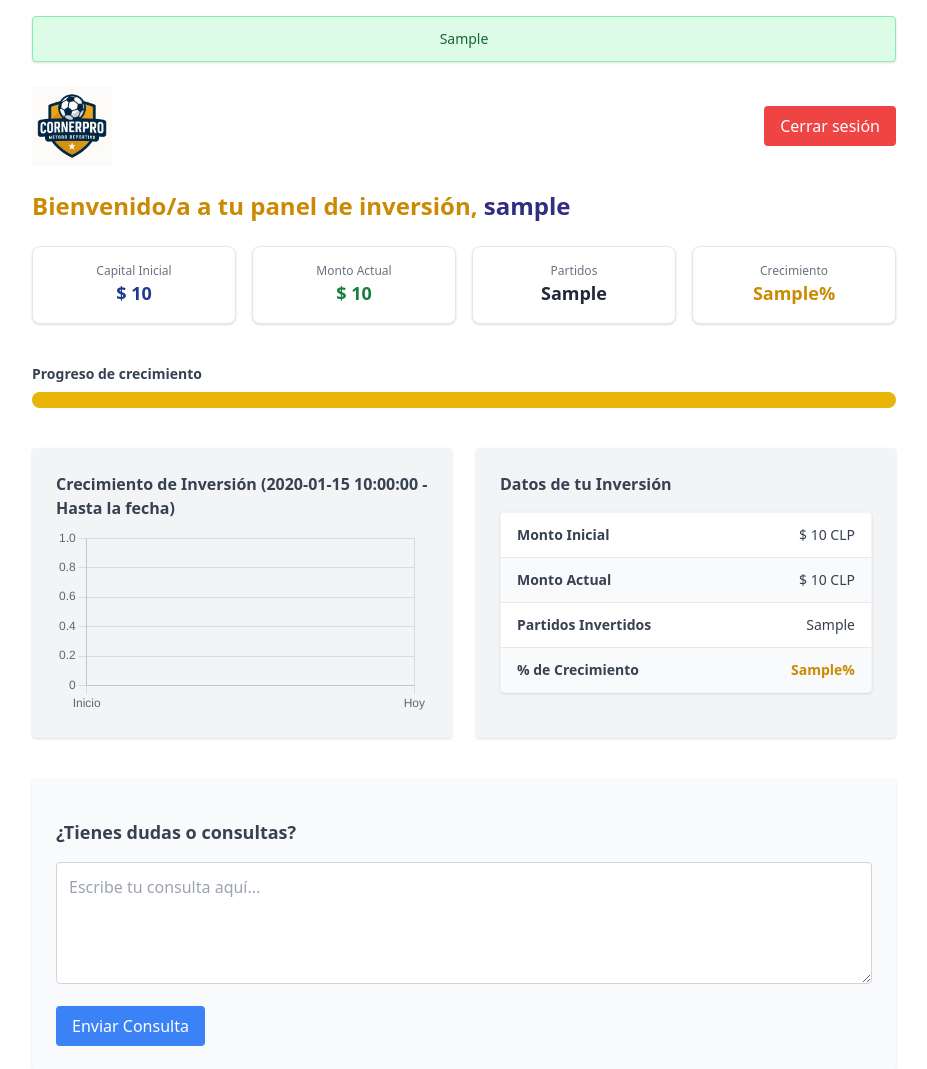
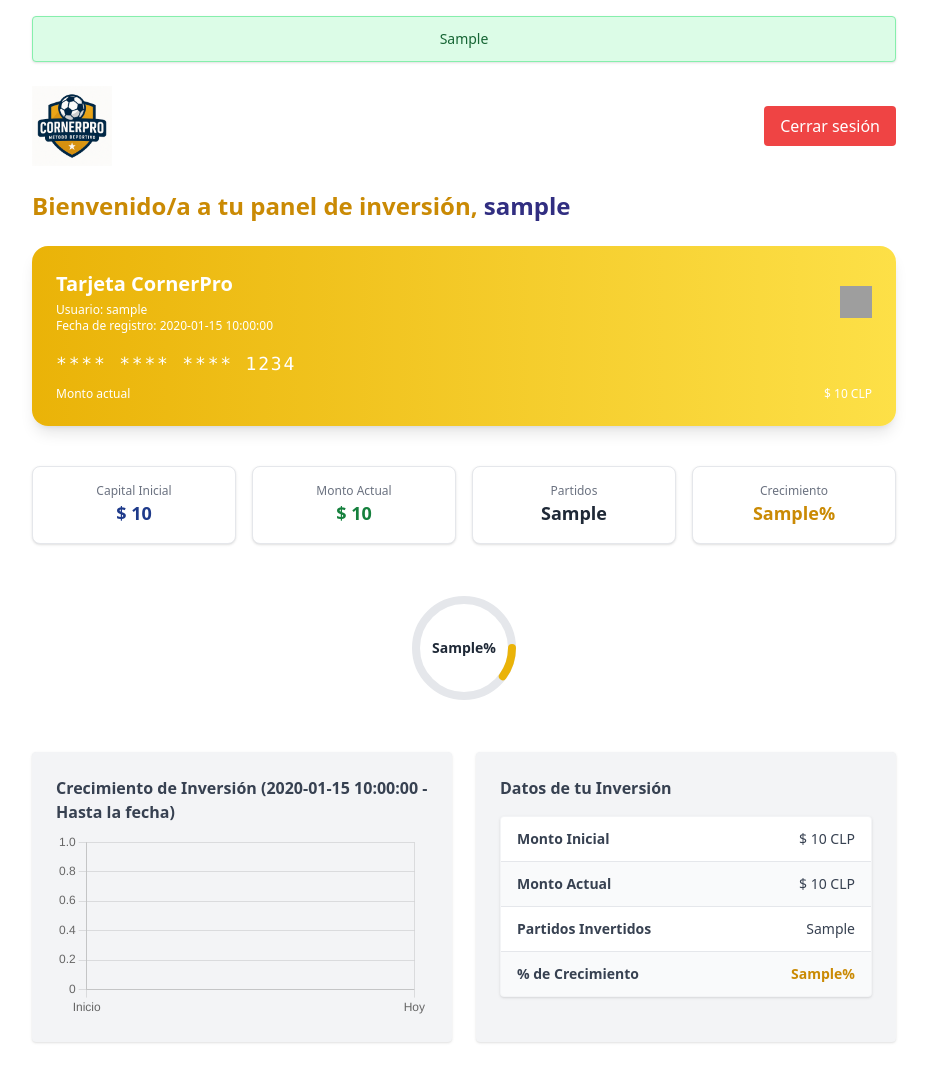
Before and after one commit to jmirandal1994/cornerpro, a Flask app: template templates/dashboard.html in a window 1280 px wide. Shown: the top 1069 px of the page, without its empty margins (176-1103 px from the left). Run offline with Flask 2, Linux system fonts and the light colour scheme; the template is opened without the code that fills it: most values are stand-ins (such as "Sample title", 1, 10 or a date in 2020); some libraries are stand-ins or nearby versions; grey boxes are pictures that could not be loaded.

Commit message:
💳 Agrega tarjeta virtual y mejora gráfica de crecimiento

```diff
--- a/templates/dashboard.html
+++ b/templates/dashboard.html
@@ -9,7 +9,7 @@
 </head>
 <body class="bg-white p-4 max-w-4xl mx-auto">
 
-  <!-- Modal de bienvenida (una vez) -->
+  <!-- Modal bienvenida -->
   <script>
     if (!localStorage.getItem("bienvenidaMostrada")) {
       alert("🎉 Bienvenido/a a CornerPro. Desde aquí podrás monitorear tus inversiones y enviar solicitudes.");
@@ -17,7 +17,6 @@
     }
   </script>
 
-  <!-- Notificación -->
   {% if mensaje_enviado %}
     <div class="bg-green-100 text-green-800 border border-green-300 px-4 py-3 rounded mb-6 shadow text-sm text-center">
       {{ mensaje_enviado }}
@@ -36,6 +35,25 @@
   <h1 class="text-2xl font-bold text-yellow-600 mb-6">
     Bienvenido/a a tu panel de inversión, <span class="text-indigo-900">{{ username }}</span>
   </h1>
+
+  <!-- Tarjeta virtual estilo CornerPro -->
+  <div class="bg-gradient-to-r from-yellow-500 to-yellow-300 text-white rounded-2xl p-6 shadow-lg mb-10">
+    <div class="flex justify-between items-center">
+      <div>
+        <h2 class="text-xl font-semibold mb-1">Tarjeta CornerPro</h2>
+        <p class="text-xs">Usuario: {{ username }}</p>
+        <p class="text-xs">Fecha de registro: {{ fecha_creacion }}</p>
+      </div>
+      <img src="{{ url_for('static', filename='chip.png') }}" alt="chip" class="w-8 h-8">
+    </div>
+    <div class="mt-4">
+      <p class="tracking-widest text-lg font-mono">**** **** **** {{ username[-4:] if username|length > 4 else '1234' }}</p>
+    </div>
+    <div class="mt-2 flex justify-between text-xs">
+      <span>Monto actual</span>
+      <span>$ {{ "{:,.0f}".format(monto_actual).replace(",", ".") }} CLP</span>
+    </div>
+  </div>
 
   <!-- Tarjetas resumen -->
   <div class="grid grid-cols-2 md:grid-cols-4 gap-4 mb-10">
@@ -57,23 +75,25 @@
     </div>
   </div>
 
-  <!-- Barra de progreso -->
-  <div class="mb-10">
-    <h2 class="text-sm font-semibold text-gray-700 mb-2">Progreso de crecimiento</h2>
-    <div class="w-full bg-gray-200 rounded-full h-4">
-      <div class="bg-yellow-500 h-4 rounded-full transition-all" style="width: {{ porcentaje_crecimiento }}%;"></div>
+  <!-- Progreso de crecimiento (gráfico circular) -->
+  <div class="flex justify-center mb-10">
+    <div class="relative w-32 h-32">
+      <svg class="absolute top-0 left-0 w-full h-full">
+        <circle class="text-gray-200" stroke-width="8" stroke="currentColor" fill="transparent" r="48" cx="64" cy="64" />
+        <circle class="text-yellow-500" stroke-width="8" stroke-dasharray="301.6" stroke-dashoffset="{{ 301.6 - (301.6 * (porcentaje_crecimiento | float) / 100 if porcentaje_crecimiento | float < 100 else 301.6) }}" stroke-linecap="round" stroke="currentColor" fill="transparent" r="48" cx="64" cy="64" />
+      </svg>
+      <div class="absolute inset-0 flex items-center justify-center">
+        <span class="text-sm font-semibold text-gray-800">{{ porcentaje_crecimiento }}%</span>
+      </div>
     </div>
   </div>
 
-  <!-- Secciones principales -->
+  <!-- Resto del dashboard -->
   <div class="grid grid-cols-1 md:grid-cols-2 gap-6">
-    <!-- Gráfico -->
     <div class="bg-gray-100 p-6 rounded shadow">
       <h2 class="font-semibold text-gray-700 mb-2">Crecimiento de Inversión ({{ fecha_creacion }} - Hasta la fecha)</h2>
       <canvas id="growthChart"></canvas>
     </div>
-
-    <!-- Tabla -->
     <div class="bg-gray-100 p-6 rounded shadow">
       <h2 class="font-semibold text-gray-700 mb-4">Datos de tu Inversión</h2>
       <table class="w-full text-sm text-left text-gray-700 border border-gray-300 rounded overflow-hidden shadow">
@@ -101,22 +121,17 @@
 
   <!-- Formularios -->
   <div class="mt-10 space-y-6">
-    <!-- Consulta -->
     <form method="POST" class="bg-gray-50 p-6 rounded shadow space-y-4">
       <input type="hidden" name="tipo" value="consulta">
       <h2 class="text-lg font-semibold text-gray-700">¿Tienes dudas o consultas?</h2>
       <textarea name="mensaje" placeholder="Escribe tu consulta aquí..." class="w-full p-3 border border-gray-300 rounded" rows="4"></textarea>
       <button type="submit" class="bg-blue-500 hover:bg-blue-600 text-white px-4 py-2 rounded">Enviar Consulta</button>
     </form>
-
-    <!-- Incrementar -->
     <form method="POST" class="bg-green-50 p-6 rounded shadow">
       <input type="hidden" name="tipo" value="incrementar">
       <h2 class="text-lg font-semibold text-gray-700 mb-2">¿Deseas incrementar tu capital?</h2>
       <button type="submit" class="bg-green-600 hover:bg-green-700 text-white py-2 px-4 rounded">Solicitar Incremento</button>
     </form>
-
-    <!-- Retiro -->
     <form method="POST" class="bg-yellow-50 p-6 rounded shadow">
       <input type="hidden" name="tipo" value="retiro">
       <h2 class="text-lg font-semibold text-gray-700 mb-2">¿Deseas solicitar un retiro?</h2>
@@ -124,6 +139,7 @@
     </form>
   </div>
 
+  <!-- Chart.js -->
   <script>
     const ctx = document.getElementById('growthChart').getContext('2d');
     new Chart(ctx, {
```
